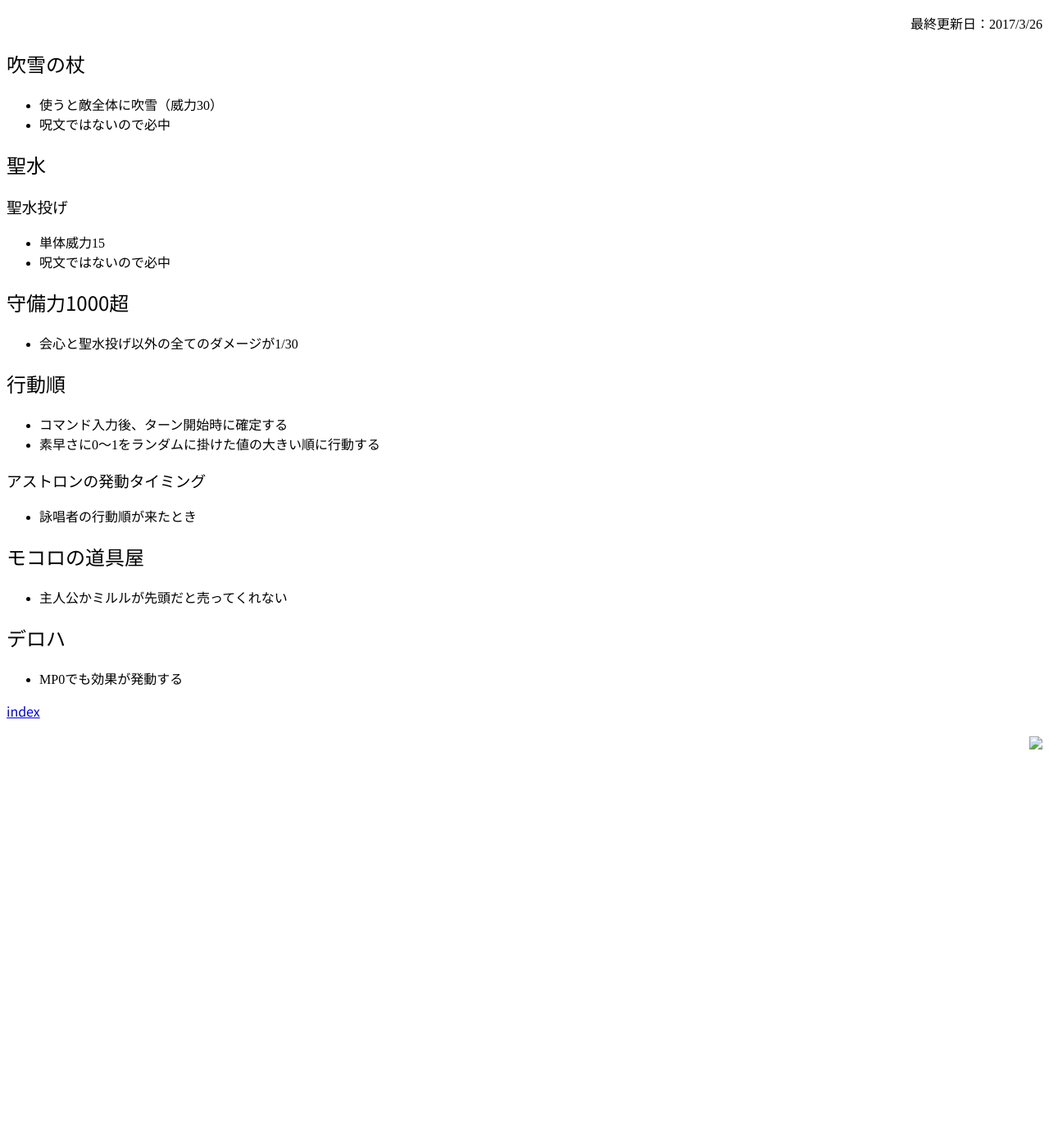
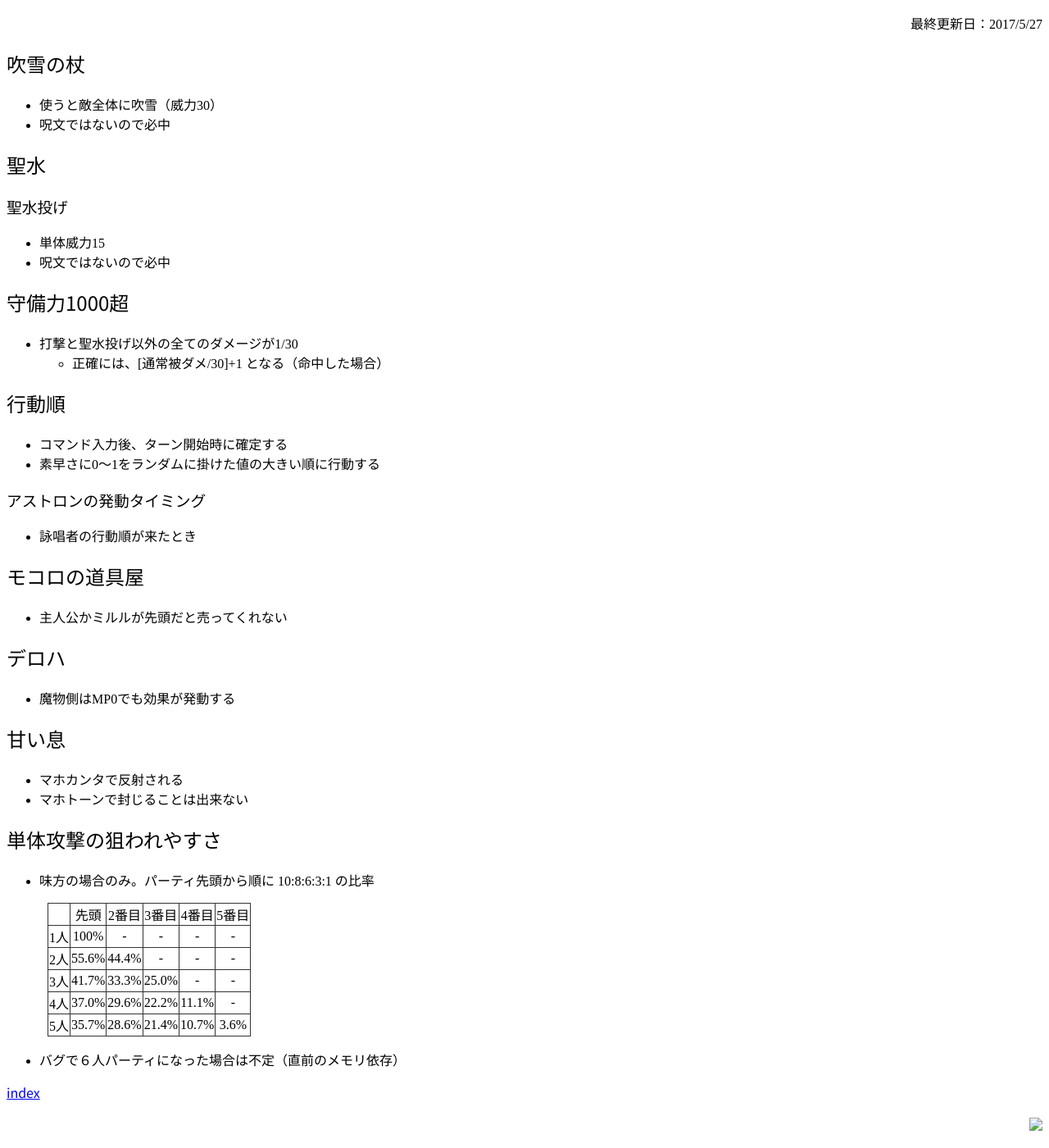
Before and after one commit to chiorex/TDQ_DATA_DAT, a Jekyll site: the page built from tdq1/misc.md, in a window 1280 px wide and 1400 px high, scrolled down 73 px. Shown: the whole window at 82% size. Built offline with Jekyll 4.4.1, drawn with Linux system fonts in a browser that asks for light colours; some web fonts are replaced; before the commit the page ends 1008 px from its top, so only the background shows below that.

```diff
--- a/tdq1/misc.md
+++ b/tdq1/misc.md
@@ -1,7 +1,7 @@
 ---
 layout: math
 title: misc
-update: 2017-03-26
+update: 2017-05-27
 ---
 
 
@@ -17,9 +17,10 @@
 * 単体威力15
 * 呪文ではないので必中
 
-## 守備力1000超
+## <a name="def1000over">守備力1000超
 
-* 会心と聖水投げ以外の全てのダメージが1/30
+* 打撃と聖水投げ以外の全てのダメージが1/30
+	* 正確には、[通常被ダメ/30]+1 となる（命中した場合）
 
 ## 行動順
 
@@ -36,4 +37,23 @@
 
 ## デロハ
 
-* MP0でも効果が発動する
+* 魔物側はMP0でも効果が発動する
+
+## 甘い息
+
+* マホカンタで反射される
+* マホトーンで封じることは出来ない
+
+## 単体攻撃の狙われやすさ
+
+* 味方の場合のみ。パーティ先頭から順に 10:8:6:3:1 の比率
+
+|     | 先頭   | 2番目 | 3番目 | 4番目 | 5番目 |
+|:---:|:------:|:-----:|:-----:|:-----:|:-----:|
+| 1人 | 100%   |   -   |   -   |   -   |   -   |
+| 2人 |  55.6% | 44.4% |   -   |   -   |   -   |
+| 3人 |  41.7% | 33.3% | 25.0% |   -   |   -   |
+| 4人 |  37.0% | 29.6% | 22.2% | 11.1% |   -   |
+| 5人 |  35.7% | 28.6% | 21.4% | 10.7% |  3.6% |
+
+* バグで６人パーティになった場合は不定（直前のメモリ依存）
```
Also changed, not shown: tdq1/bug.md (+2 -2 lines), tdq1/skill_id.md (+9 -9 lines), tdq1/spell_damage.md (+3 -2 lines), tdq1/town_id.md (+2 -2 lines).
